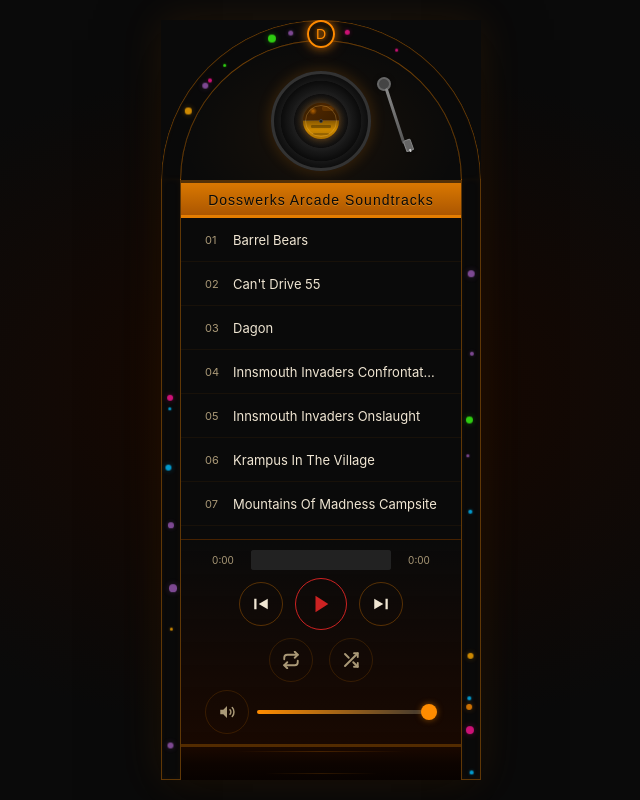
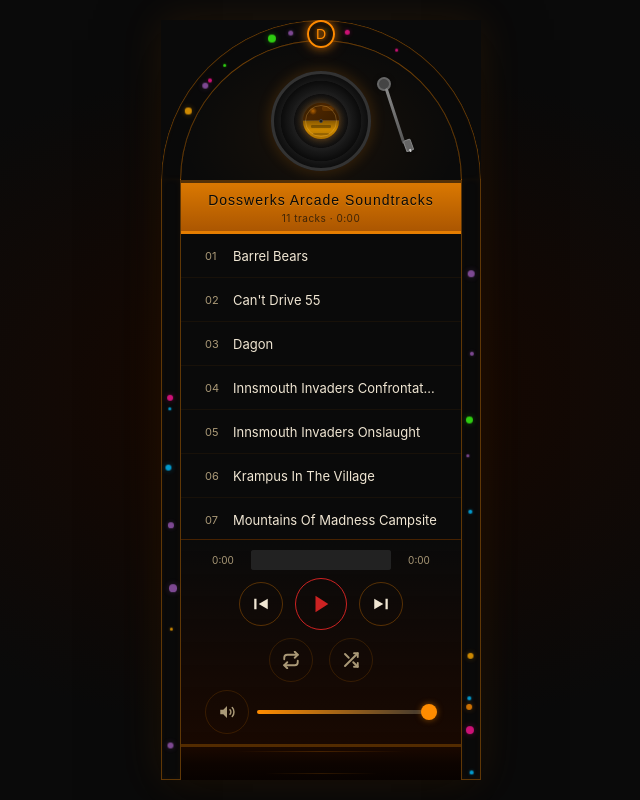
Before and after one commit to Dosswerks/arcade-jukebox, a website: page index.html in a window 1280 px wide. Shown: the whole page, without its empty margins (319-959 px from the left). Drawn offline with Linux system fonts and the light colour scheme; no server answers; a web font is replaced by a local one.

Commit message:
Add files via upload

```diff
--- a/index.html
+++ b/index.html
@@ -228,6 +228,15 @@ html, body {
   text-shadow: 0 1px 0 rgba(255,200,100,0.3);
 }
 
+#playlist-meta {
+  display: block;
+  font-size: 10px;
+  color: rgba(10,10,10,0.7);
+  letter-spacing: 0.5px;
+  line-height: 1.4;
+  margin-top: 2px;
+}
+
 /* --- Apex Badge ("D") — on top of tubes --- */
 #arch-badge {
   position: absolute;
@@ -815,6 +824,7 @@ html, body {
     <!-- Playlist Header -->
     <div id="playlist-header">
         <span id="playlist-name"></span>
+        <span id="playlist-meta"></span>
     </div>
 
     <!-- Song List -->
@@ -3163,6 +3173,9 @@ async function initApp() {
   // Set up keyboard navigation
   setupKeyboardNavigation(ui, playerEngine, songListRenderer, tracks);
 
+  // Compute and display playlist total time
+  computePlaylistDuration(tracks);
+
   // Hide loading
   hidLoading(ui);
 }
@@ -3219,6 +3232,49 @@ function hidLoading(ui) {
   }
 }
 
+/**
+ * Asynchronously loads duration metadata for all tracks and displays
+ * the total playlist time in the playlist header.
+ * @param {Array<{path: string}>} tracks
+ */
+function computePlaylistDuration(tracks) {
+  const metaEl = document.getElementById('playlist-meta');
+  if (!metaEl) return;
+
+  // Show track count immediately
+  setTextSafe(metaEl, `${tracks.length} tracks`);
+
+  // Load durations in parallel
+  const durationPromises = tracks.map((track) => {
+    return new Promise((resolve) => {
+      const audio = new Audio();
+      audio.preload = 'metadata';
+      audio.addEventListener('loadedmetadata', () => {
+        resolve(isFinite(audio.duration) ? audio.duration : 0);
+        audio.src = '';
+      });
+      audio.addEventListener('error', () => resolve(0));
+      audio.src = track.path;
+    });
+  });
+
+  Promise.all(durationPromises).then((durations) => {
+    const totalSeconds = Math.floor(durations.reduce((sum, d) => sum + d, 0));
+    const hours = Math.floor(totalSeconds / 3600);
+    const minutes = Math.floor((totalSeconds % 3600) / 60);
+    const secs = totalSeconds % 60;
+
+    let timeStr;
+    if (hours > 0) {
+      timeStr = `${hours}:${minutes.toString().padStart(2, '0')}:${secs.toString().padStart(2, '0')}`;
+    } else {
+      timeStr = `${minutes}:${secs.toString().padStart(2, '0')}`;
+    }
+
+    setTextSafe(metaEl, `${tracks.length} tracks \u00B7 ${timeStr}`);
+  });
+}
+
 function generateBubbles() {
   const colors = ['#ff8c00', '#ffaa00', '#ff1493', '#00bfff', '#39ff14', '#9b59b6'];
   const container = document.getElementById('bubble-container');
```
